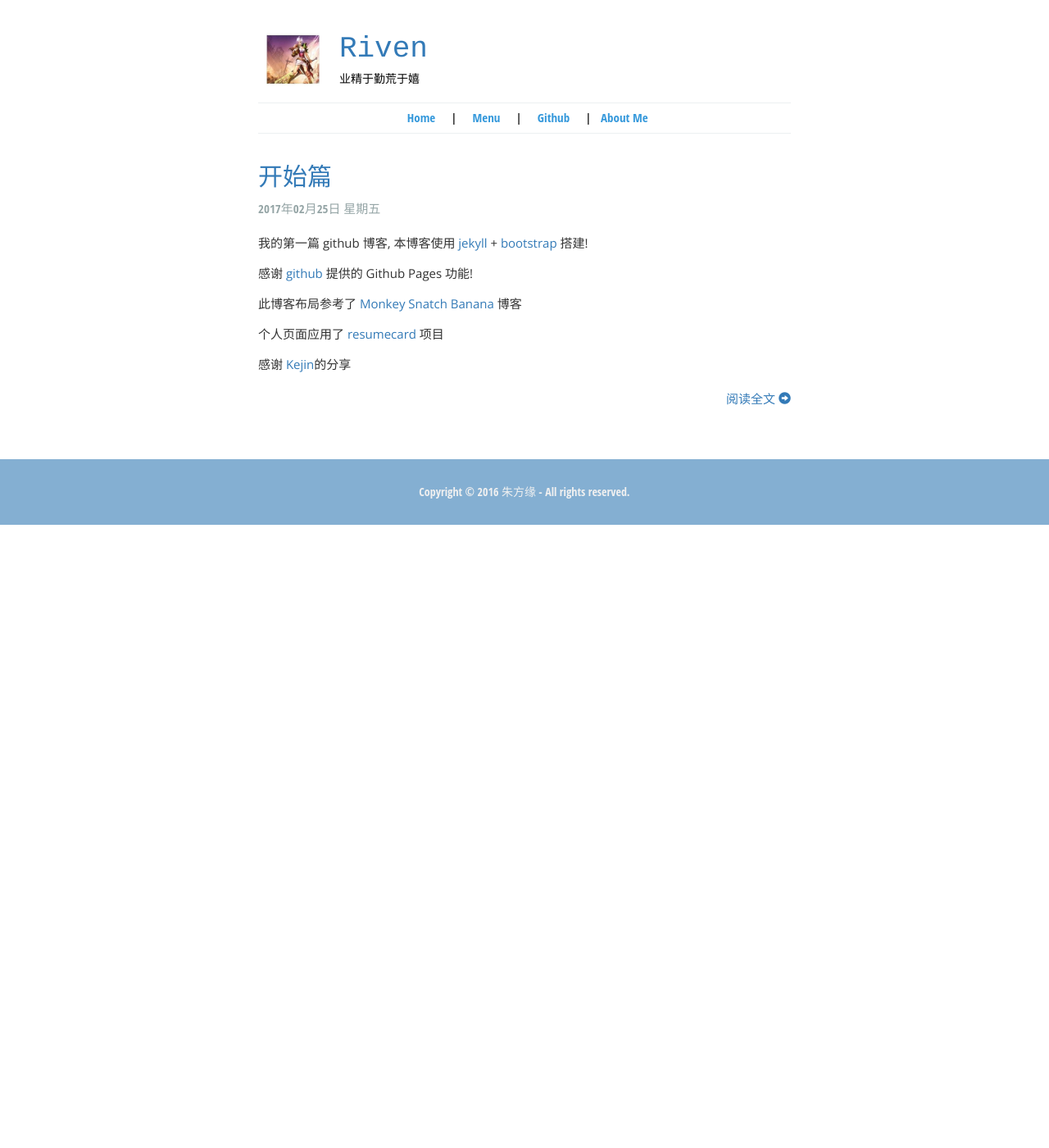
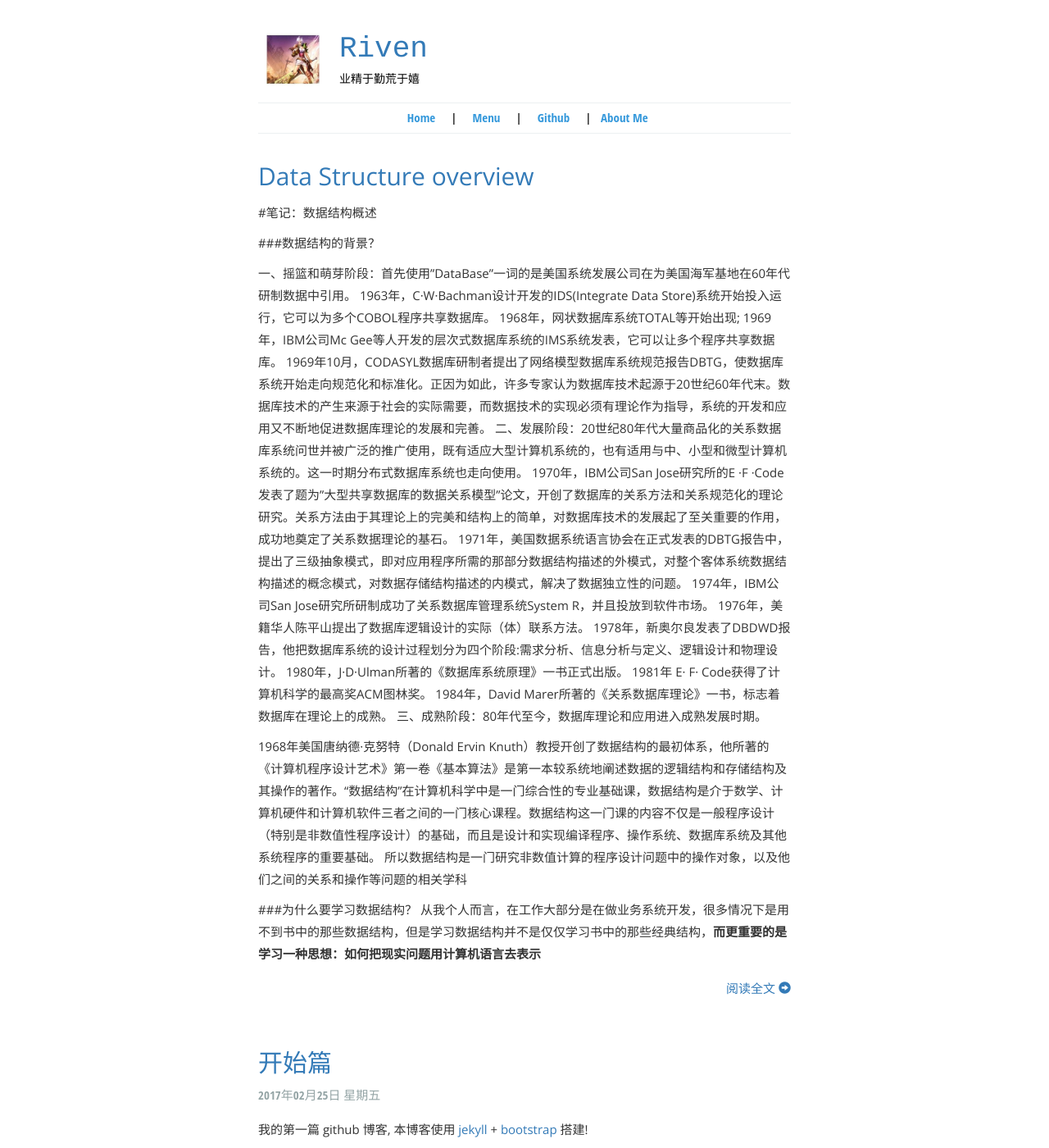
Before and after one commit to ChinaRiven/ChinaRiven.github.io, a Jekyll site: the page built from index.html, in a window 1280 px wide and 1400 px high. Shown: the whole window at 82% size. Built offline with Jekyll 4.4.1, drawn with Linux system fonts in a browser that asks for light colours; part of the change alters nothing that is shown.

Commit message:
Update and rename Data-Structure-overview.md to 2017-08-25-Data-Structure-overview.md

````diff
--- a/_posts/Data-Structure-overview.md
+++ b/_posts/2017-08-25-Data-Structure-overview.md
@@ -1,7 +1,7 @@
 ---
 layout: post_layout
 title: Data Structure overview
-time: 2017年08月25日 星期五
+time:
 location: 上海
 pulished: true
 excerpt_separator: "```"
````
